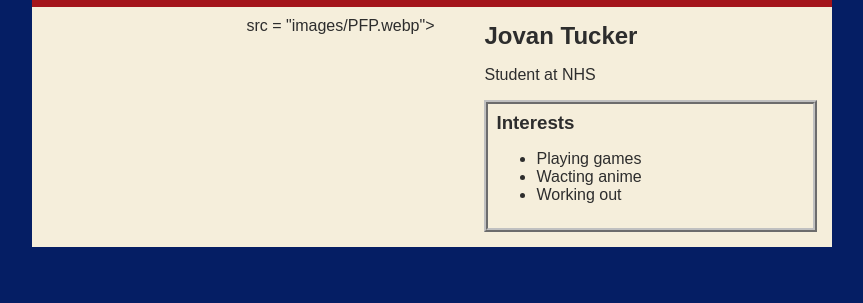
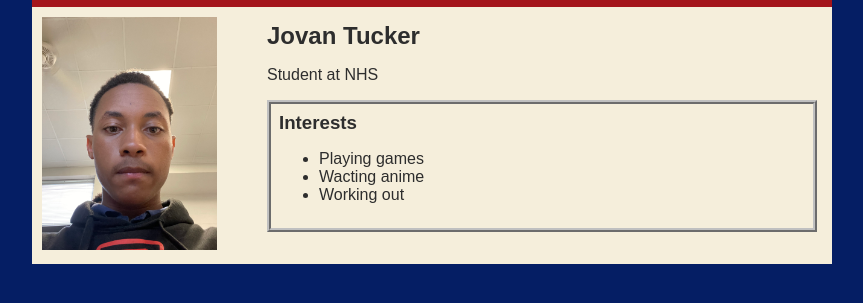
Before and after one commit to Jovan-Tucker/Jovan2079, a plain HTML site: page index.html in a window 1280 px wide. Shown: the part 81-384 px from the top of the page, without its empty margins (208-1071 px from the left). Drawn offline with Linux system fonts and the light colour scheme.

Commit message:
add images/IMG_4119.jpg

```diff
--- a/index.html
+++ b/index.html
@@ -50,7 +50,7 @@
                 padding: 10px;
             }
             .sidebar-img {
-                width: 200px;
+                width: 175px;
             }
             .content {
                 flex: 1;
@@ -78,8 +78,8 @@
             </nav>
                 <main>
                 <!-- Sidebar section -->
-                <div class = "sidebar" >
-                     <img a class = "sidebar-img"></a> src = "images/PFP.webp">
+                <div class = "sidebar" ></a>
+                     <img class = "sidebar-img" src = "images/IMG_4119.jpg">
                 </div>
                      <!-- Content section -->
                 <div class = "content">
```
